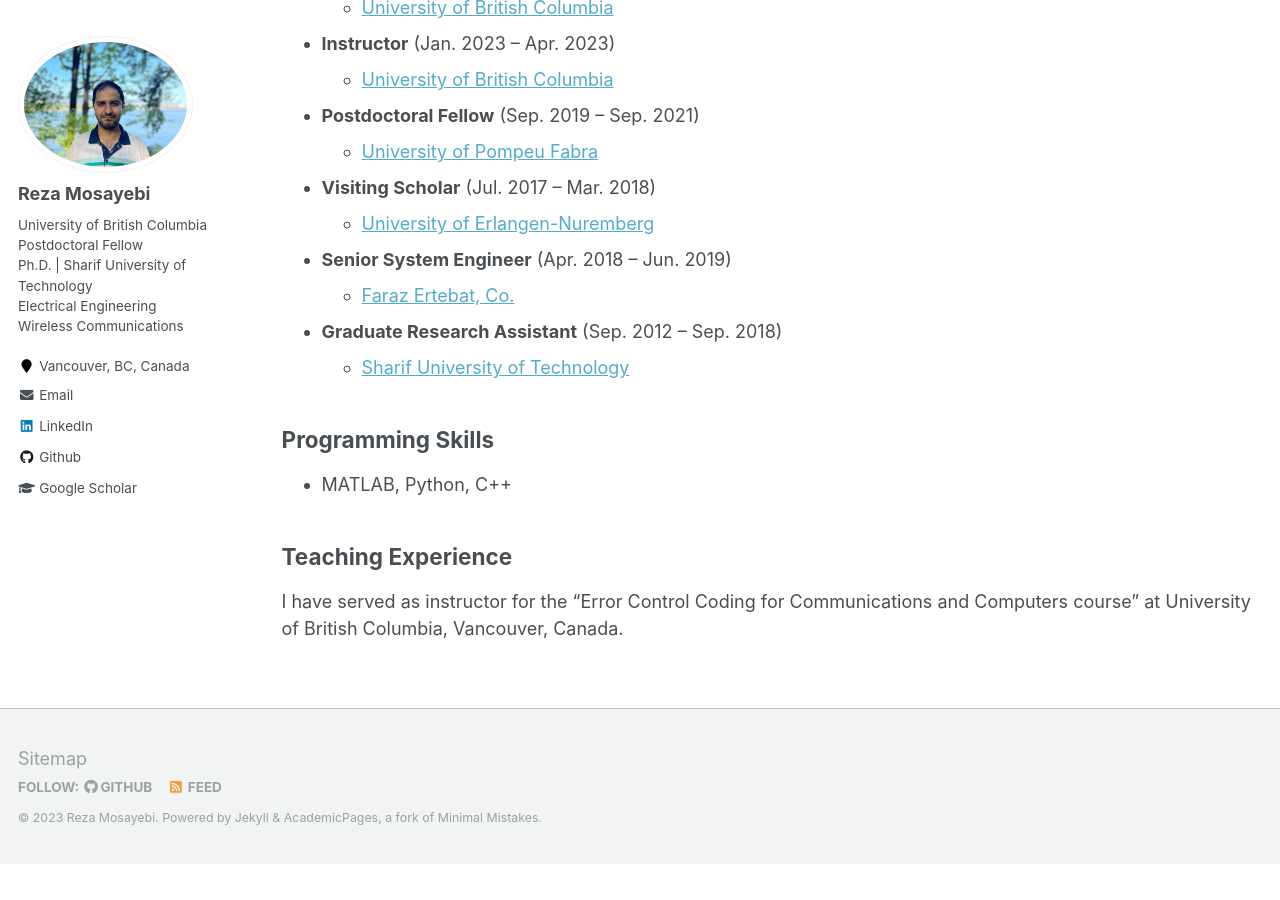
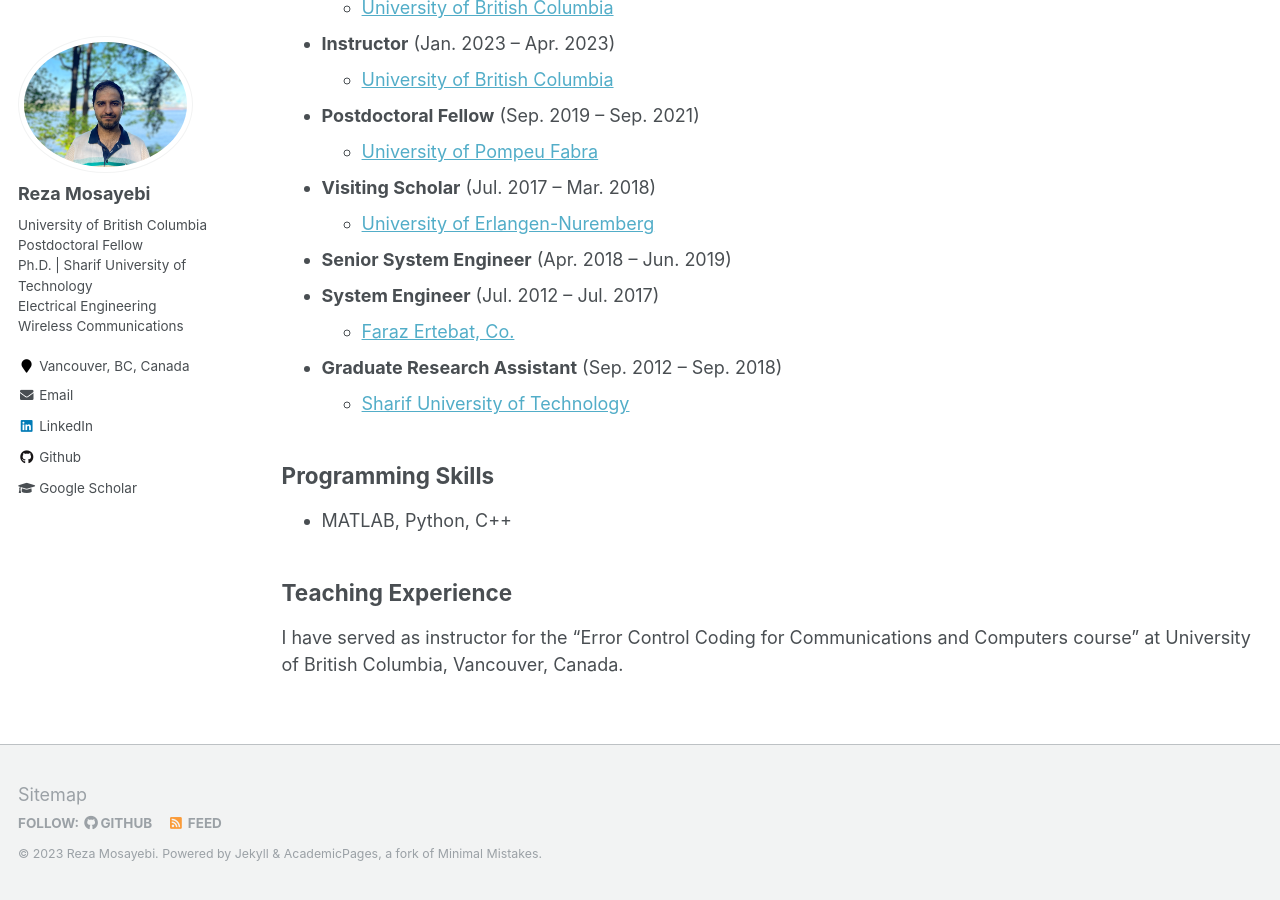
Before and after one commit to rmosayebi/rmosayebi.github.io, a Jekyll site: the page built from _pages/cv.md, in a window 1280 px wide and 900 px high, scrolled down 912 px. Built offline with Jekyll 4.4.1, drawn with Linux system fonts in a browser that asks for light colours; before the commit the page ends 1776 px from its top, so only the background shows below that.

Commit message:
Initial commit

```diff
--- a/_pages/cv.md
+++ b/_pages/cv.md
@@ -40,6 +40,7 @@ Work experience
 * **Visiting Scholar** (Jul. 2017 -- Mar. 2018)
   * [University of Erlangen-Nuremberg](https://www.fau.eu/n)
 * **Senior System Engineer** (Apr. 2018 -- Jun. 2019)
+* **System Engineer** (Jul. 2012 -- Jul. 2017)
   * [Faraz Ertebat, Co.](https://farazcomm.com/?language=en)
 * **Graduate Research Assistant** (Sep. 2012 -- Sep. 2018)
   * [Sharif University of Technology](https://ut.ac.ir/en)
```
